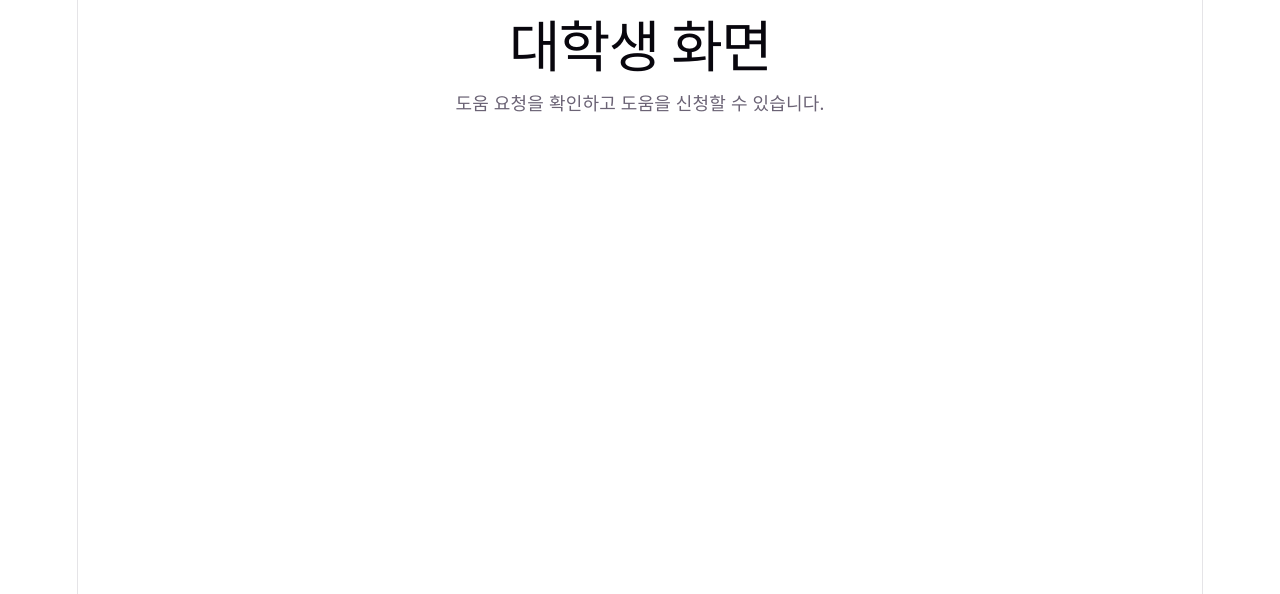
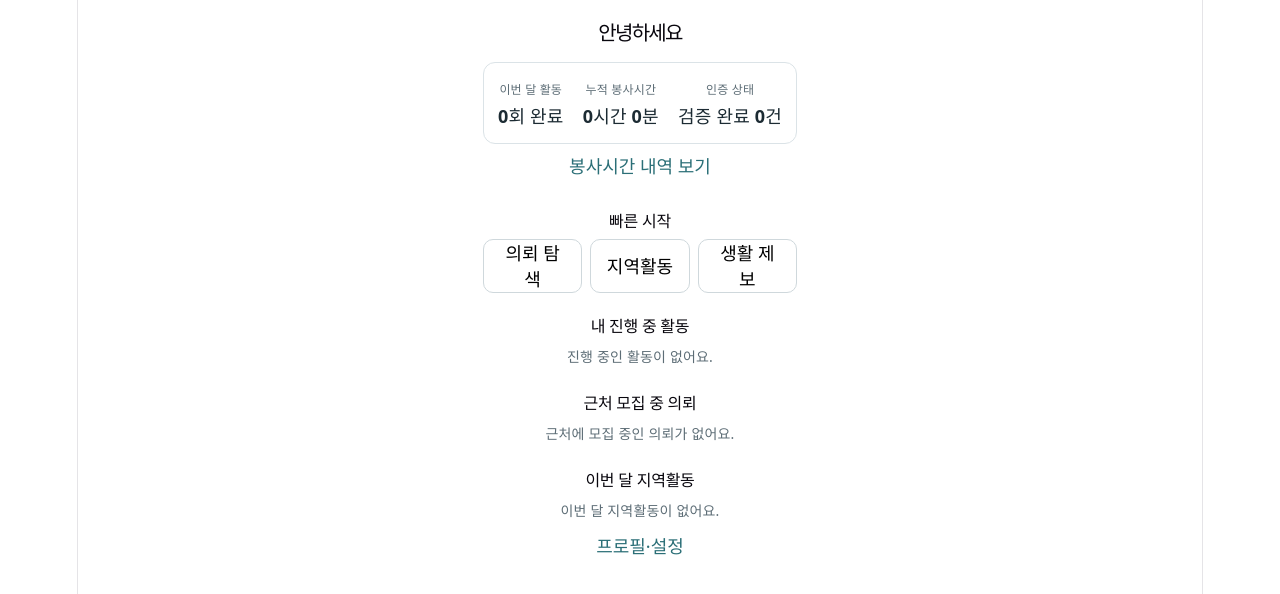
Before and after one commit to 2026-KW-HACKATHON/37_IEUM, a React (Vite) app: page / in a window 1280 px wide. Both pictures are taken after a click on the button "대학생". Shown: the top 594 px of the page. Built offline with nearby package versions, Linux system fonts and the light colour scheme.

Commit message:
대학생 홈화면

```diff
--- a/src/pages/student/StudentHome.jsx
+++ b/src/pages/student/StudentHome.jsx
@@ -1,10 +1,192 @@
-function StudentHome() {
+import React, { useEffect, useState, useCallback } from "react";
+
+/**
+ * 이음 · 홈 화면(대학생) — 매니패스트 와이어프레임 n12
+ *
+ * 이 컴포넌트는 "화면 그리기"만 담당하고, 데이터 조회·신청·이동은 props 로 받습니다.
+ * (실제 API 주소나 라우터는 이 파일이 몰라도 되도록 분리)
+ *
+ * props
+ *  - loadHome():            Promise<HomeData>          홈 화면 데이터 조회
+ *  - onApply(requestId):    Promise<void>              의뢰 신청
+ *  - onNavigate(route, params?)                        화면 이동
+ *
+ * @typedef {Object} HomeData
+ * @property {{ name: string }} user
+ * @property {{ monthlyCount: number, totalMinutes: number, verifiedCount: number }} summary
+ * @property {Array<{ id: string, title: string, subtitle?: string }>} myActivities  진행 중 활동
+ * @property {Array<{ id: string, title: string, subtitle?: string, tags?: string[], applied?: boolean }>} requests  근처 모집 중 의뢰
+ * @property {Array<{ id: string, title: string, subtitle?: string }>} events  이번 달 지역활동
+ */
+
+// 이동 대상 (와이어프레임 노드 ID 대응). 실제 경로 매핑은 onNavigate 쪽에서 처리.
+export const ROUTE = {
+  REQUEST_MAP: "requestMap",     // n14 의뢰 탐색 지도
+  EVENT_LIST: "eventList",       // n51 지역활동 목록
+  REPORT: "report",              // n49 생활불편 제보
+  HOURS: "hours",                // n45 봉사시간 내역
+  SETTINGS: "settings",          // n56 프로필·설정
+  ACTIVITY: "activity",          // 진행 중 활동 상세(params: { id })
+  REQUEST: "request",            // 의뢰 상세(params: { id })
+  EVENT: "event",                // 지역활동 상세(params: { id })
+};
+
+const formatMinutes = (m) => `${Math.floor(m / 60)}시간 ${m % 60}분`;
+
+function useHomeData(loadHome) {
+  const [state, setState] = useState({ status: "loading", data: null });
+
+  const reload = useCallback(() => {
+    setState((s) => ({ ...s, status: "loading" }));
+    loadHome()
+      .then((data) => setState({ status: "ready", data }))
+      .catch(() => setState({ status: "error", data: null }));
+  }, [loadHome]);
+
+  useEffect(reload, [reload]);
+  return { ...state, reload, setData: (data) => setState({ status: "ready", data }) };
+}
+
+function Section({ title, items, empty, render }) {
   return (
-    <div>
-      <h1>대학생 화면</h1>
-      <p>도움 요청을 확인하고 도움을 신청할 수 있습니다.</p>
+    <section>
+      <h2>{title}</h2>
+      {items?.length ? items.map(render) : <p className="ih-empty">{empty}</p>}
+    </section>
+  );
+}
+
+// props 를 넘기지 않아도 실행되도록 하는 기본값 (값은 비어 있는 상태)
+// 반드시 컴포넌트 밖에 두어야 함수 참조가 유지되어 재조회 루프가 생기지 않습니다.
+const defaultLoadHome = () =>
+  Promise.resolve({
+    user: { name: "" },
+    summary: { monthlyCount: 0, totalMinutes: 0, verifiedCount: 0 },
+    myActivities: [],
+    requests: [],
+    events: [],
+  });
+const defaultOnApply = () => Promise.resolve();
+const defaultOnNavigate = (route, params) => console.log("navigate:", route, params);
+
+function StudentHome({
+  loadHome = defaultLoadHome,
+  onApply = defaultOnApply,
+  onNavigate = defaultOnNavigate,
+}) {
+  const { status, data, reload, setData } = useHomeData(loadHome);
+  const [pending, setPending] = useState(null); // 신청 처리 중인 의뢰 id
+  const go = (route, params) => onNavigate?.(route, params);
+
+  const apply = async (id) => {
+    setPending(id);
+    try {
+      await onApply(id);
+      // 서버 재조회 없이 해당 의뢰만 신청됨으로 반영
+      setData({
+        ...data,
+        requests: data.requests.map((r) => (r.id === id ? { ...r, applied: true } : r)),
+      });
+    } catch {
+      alert("신청하지 못했어요. 잠시 후 다시 시도해 주세요.");
+    } finally {
+      setPending(null);
+    }
+  };
+
+  if (status === "loading") return <p className="ih-state">불러오는 중…</p>;
+  if (status === "error") {
+    return (
+      <div className="ih-state">
+        <p>홈 화면을 불러오지 못했어요.</p>
+        <button onClick={reload}>다시 시도</button>
+      </div>
+    );
+  }
+
+  const { user, summary, myActivities, requests, events } = data;
+
+  return (
+    <div className="ih">
+      <style>{css}</style>
+
+      <h1>{user.name ? `안녕하세요, ${user.name}님` : "안녕하세요"}</h1>
+
+      <div className="ih-summary">
+        <div><small>이번 달 활동</small><b>{summary.monthlyCount}회 완료</b></div>
+        <div><small>누적 봉사시간</small><b>{formatMinutes(summary.totalMinutes)}</b></div>
+        <div><small>인증 상태</small><b>검증 완료 {summary.verifiedCount}건</b></div>
+      </div>
+      <button className="ih-link" onClick={() => go(ROUTE.HOURS)}>봉사시간 내역 보기</button>
+
+      <h2>빠른 시작</h2>
+      <div className="ih-quick">
+        <button onClick={() => go(ROUTE.REQUEST_MAP)}>의뢰 탐색</button>
+        <button onClick={() => go(ROUTE.EVENT_LIST)}>지역활동</button>
+        <button onClick={() => go(ROUTE.REPORT)}>생활 제보</button>
+      </div>
+
+      <Section
+        title="내 진행 중 활동"
+        items={myActivities}
+        empty="진행 중인 활동이 없어요."
+        render={(a) => (
+          <div key={a.id} className="ih-item">
+            <div><b>{a.title}</b><small>{a.subtitle}</small></div>
+            <button onClick={() => go(ROUTE.ACTIVITY, { id: a.id })}>열기</button>
+          </div>
+        )}
+      />
+
+      <Section
+        title="근처 모집 중 의뢰"
+        items={requests}
+        empty="근처에 모집 중인 의뢰가 없어요."
+        render={(r) => (
+          <div key={r.id} className="ih-item">
+            <div onClick={() => go(ROUTE.REQUEST, { id: r.id })} role="button" tabIndex={0}>
+              <b>{r.title}</b><small>{r.subtitle}</small>
+              {r.tags?.length > 0 && <div className="ih-tags">{r.tags.map((t) => <span key={t}>{t}</span>)}</div>}
+            </div>
+            <button className="ih-primary" disabled={r.applied || pending === r.id} onClick={() => apply(r.id)}>
+              {r.applied ? "신청 완료" : "신청하기"}
+            </button>
+          </div>
+        )}
+      />
+
+      <Section
+        title="이번 달 지역활동"
+        items={events}
+        empty="이번 달 지역활동이 없어요."
+        render={(e) => (
+          <div key={e.id} className="ih-item">
+            <div><b>{e.title}</b><small>{e.subtitle}</small></div>
+            <button onClick={() => go(ROUTE.EVENT, { id: e.id })}>자세히 보기</button>
+          </div>
+        )}
+      />
+
+      <button className="ih-link" onClick={() => go(ROUTE.SETTINGS)}>프로필·설정</button>
     </div>
   );
 }
 
+const css = `
+.ih{max-width:430px;margin:0 auto;padding:20px 16px 40px;font-family:system-ui,"Noto Sans KR",sans-serif;color:#1c2b33}
+.ih h1{font-size:20px;margin:0 0 16px}
+.ih h2{font-size:16px;margin:24px 0 8px}
+.ih button{font:inherit;min-height:44px;padding:0 14px;border:1px solid #cfd8dc;border-radius:10px;background:#fff;cursor:pointer}
+.ih button:disabled{opacity:.5;cursor:default}
+.ih .ih-primary{background:#2b6f77;border-color:#2b6f77;color:#fff}
+.ih .ih-link{border:0;background:none;color:#2b6f77;padding:0;min-height:44px}
+.ih small{display:block;color:#5d6d76;font-size:12px}
+.ih-summary{display:flex;justify-content:space-between;gap:8px;padding:14px;border:1px solid #dbe3e7;border-radius:12px}
+.ih-quick{display:flex;gap:8px}.ih-quick button{flex:1}
+.ih-item{display:flex;justify-content:space-between;align-items:center;gap:8px;padding:12px;margin-bottom:8px;border:1px solid #dbe3e7;border-radius:12px}
+.ih-tags{display:flex;gap:6px;margin-top:4px}.ih-tags span{font-size:12px;padding:2px 8px;border-radius:999px;background:#e6f0f1}
+.ih-empty{color:#5d6d76;font-size:14px}
+.ih-state{text-align:center;padding:40px 16px}
+`;
+
 export default StudentHome;
```
